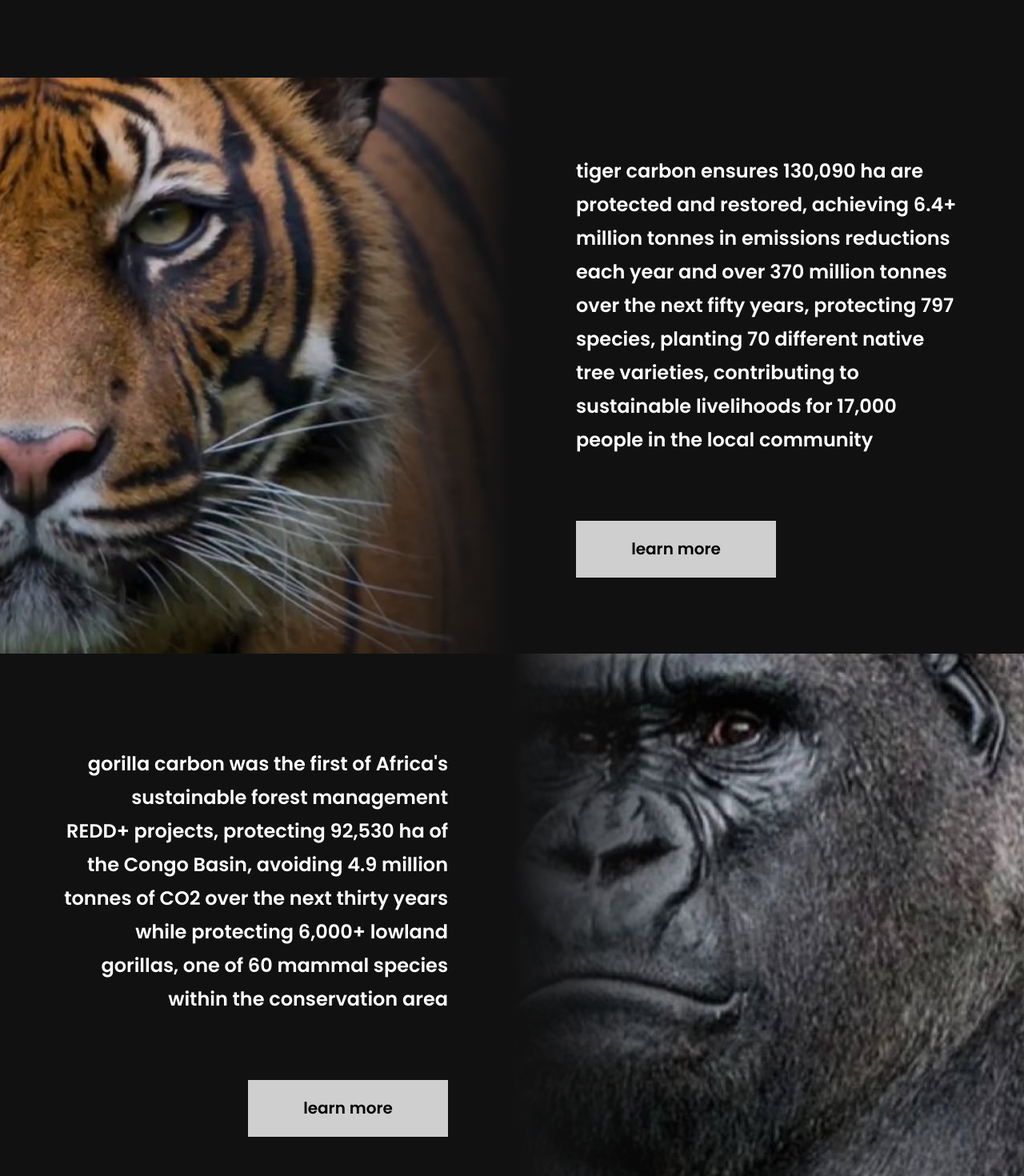
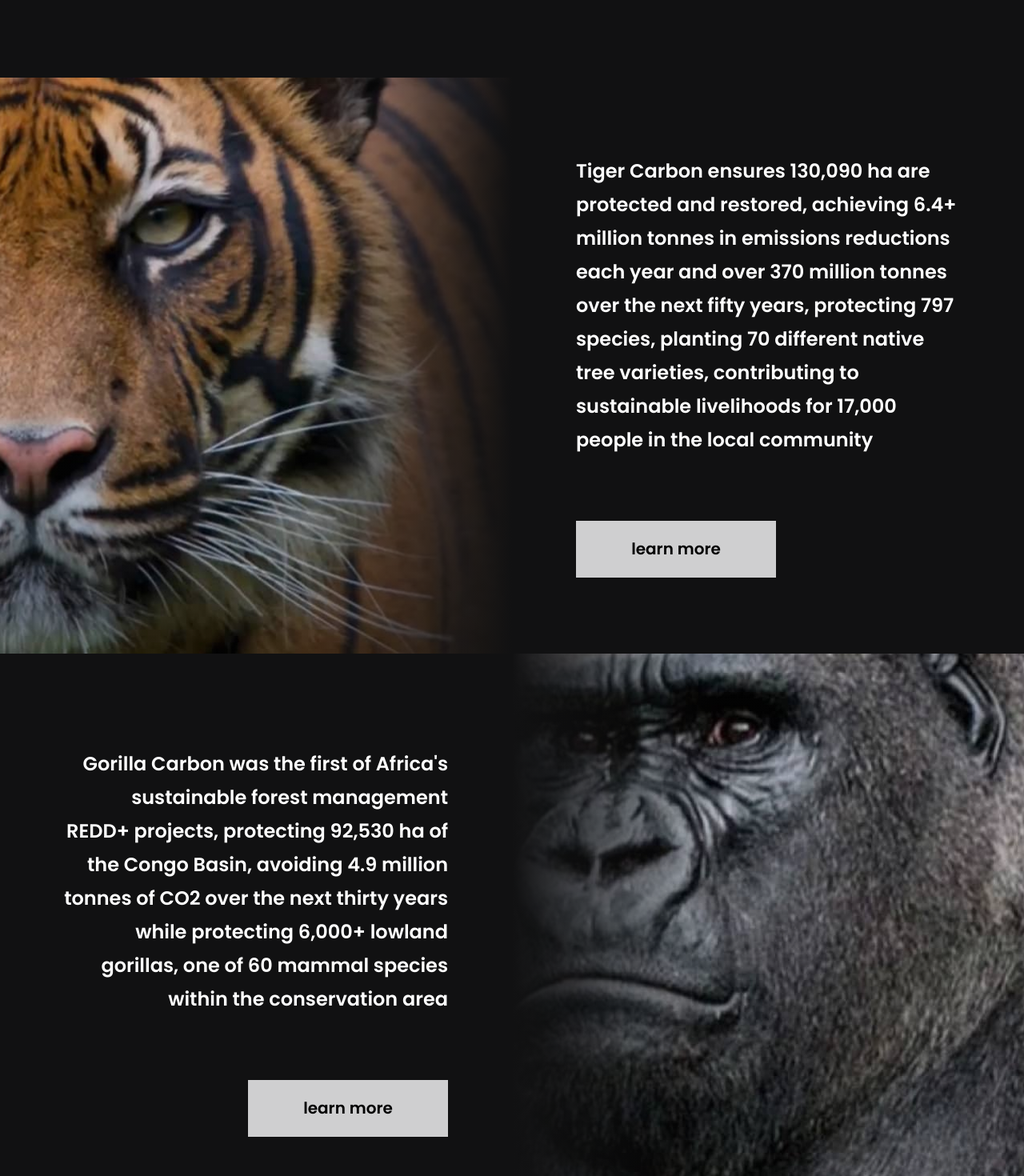
Before and after one commit to perlin-network/perl-bio-website, a React (Create React App) app: page / in a window 1280 px wide. Shown: the part 4211-5681 px from the top of the page at 80% size. Built offline with nearby package versions, Linux system fonts and the light colour scheme; a web font is replaced by a local one.

Commit message:
Wording fixes

```diff
--- a/src/pages/Home/HighlightedProjects.js
+++ b/src/pages/Home/HighlightedProjects.js
@@ -28,7 +28,7 @@ export default function HighlightedProjects() {
         <Project>
           {/* <ProjectName>Tiger carbon ensures</ProjectName> */}
           <ProjectDesc>
-            tiger carbon ensures 130,090 ha are protected and restored, achieving
+            Tiger Carbon ensures 130,090 ha are protected and restored, achieving
             6.4+ million tonnes in emissions reductions each year and over 370
             million tonnes over the next fifty years, protecting 797 species,
             planting 70 different native tree varieties, contributing to
@@ -41,7 +41,7 @@ export default function HighlightedProjects() {
         <Project>
           {/* <ProjectName>Gorilla carbon</ProjectName> */}
           <ProjectDesc>
-            gorilla carbon was the first of Africa's sustainable forest
+            Gorilla Carbon was the first of Africa's sustainable forest
             management REDD+ projects, protecting 92,530 ha of the Congo Basin,
             avoiding 4.9 million tonnes of CO2 over the next thirty years while
             protecting 6,000+ lowland gorillas, one of 60 mammal species within
--- a/src/pages/Team/index.js
+++ b/src/pages/Team/index.js
@@ -31,7 +31,7 @@ export default function Team() {
           Dorjee Sun is Bioeconomy's Founder and Chief Executive Officer.
           Dorjee is a TIME Magazine Hero of the Environment, winner of the Earth
           Day Species Award and Special Advisor to the International Chamber of
-          Commerce. Dorjee's tireless campaigning for the recognision of forest
+          Commerce. Dorjee's tireless campaigning for the recognition of forest
           carbon as a pathway to net-zero was featured in the award-winning
           documentary The Burning Season
         </Typography>
@@ -113,7 +113,7 @@ export default function Team() {
         </ImageTile>
         <ImageTile src={GarryImage} alt="Garry Walsh" inverted>
           Garry Walsh is Chief Communications Officer at Bioeconomy, bringing
-          more than 20 years experience in public affairs, government relations &
+          more than 20 years-experience in public affairs, government relations &
           strategic communications. Garry started his career in UK politics
           before spending several years in Brussels. He was formerly the
           regional chair for Asia Pacific of a global communications
```
